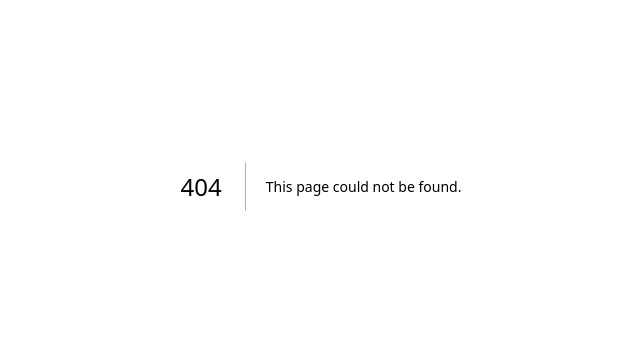
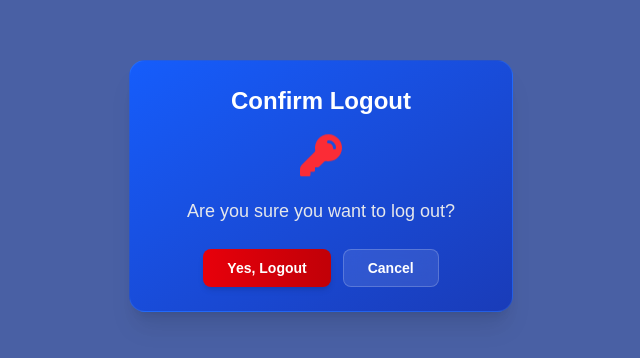
Before and after one commit to Sparta503/hospital-management-system, a Next.js app: page /logout in a window 1280 px wide. Before the commit this address had no page. Shown: the part 214-572 px from the top of the page, without its empty margins (319-959 px from the left). Built offline with nearby package versions, Linux system fonts and the light colour scheme.

Commit message:
Create page.tsx

```diff
--- /dev/null
+++ b/src/app/logout/page.tsx
@@ -0,0 +1,123 @@
+'use client';
+
+import { useEffect, useState, KeyboardEvent } from "react";
+import { useRouter } from 'next/navigation';
+
+export default function LogoutPage() {
+  const router = useRouter();
+  const [isModalOpen, setIsModalOpen] = useState<boolean>(true);
+  const [isLoggingOut, setIsLoggingOut] = useState<boolean>(false);
+
+  useEffect(() => {
+    // Ensure modal is open when component mounts
+    setIsModalOpen(true);
+
+    function onKeyDown(e: KeyboardEvent) {
+      if (e.key === "Escape") {
+        setIsModalOpen(false);
+        router.back();
+      }
+    }
+
+    // Properly type the event listener
+    const keyDownHandler = (e: globalThis.KeyboardEvent) => onKeyDown(e as unknown as KeyboardEvent);
+    window.addEventListener("keydown", keyDownHandler);
+    return () => window.removeEventListener("keydown", keyDownHandler);
+  }, [router]);
+
+  const handleLogout = async (): Promise<void> => {
+    try {
+      setIsLoggingOut(true);
+
+      // Simulate a brief delay to show the loading state
+      await new Promise(resolve => setTimeout(resolve, 1500));
+
+      // Clear all auth data
+      localStorage.removeItem('userToken');
+      localStorage.removeItem('userType');
+      sessionStorage.clear();
+      document.cookie = 'auth-token=; expires=Thu, 01 Jan 1970 00:00:00 UTC; path=/;';
+
+      // Close modal and redirect to login page
+      setIsModalOpen(false);
+
+      // Redirect to the root which shows the login form
+      window.location.href = '/';
+    } catch (error: unknown) {
+      if (error instanceof Error) {
+        console.error('Logout error:', error.message);
+      } else {
+        console.error('An unknown error occurred during logout');
+      }
+      setIsLoggingOut(false);
+    }
+  };
+
+  const handleCancel = (): void => {
+    setIsModalOpen(false);
+    router.back();
+  };
+
+  if (!isModalOpen) return null;
+
+  return (
+    <div
+      className="fixed inset-0 bg-blue-900/80 flex items-center justify-center z-[9999]"
+      onClick={handleCancel}
+      aria-modal="true"
+      role="dialog"
+    >
+      <div
+        className="bg-gradient-to-br from-blue-600 to-blue-800 rounded-2xl max-w-sm w-full p-6 mx-4 shadow-xl border border-blue-400/20"
+        onClick={e => e.stopPropagation()}
+      >
+        <h2 className="text-2xl font-bold mb-4 text-center text-white">
+          Confirm Logout
+        </h2>
+
+        <div className="flex justify-center mb-4">
+          <svg
+            xmlns="http://www.w3.org/2000/svg"
+            fill="currentColor"
+            viewBox="0 0 24 24"
+            className="h-12 w-12 text-red-500 animate-bounce"
+          >
+            <path
+              fillRule="evenodd"
+              d="M15.75 1.5a6.75 6.75 0 0 0-6.651 7.906c.067.39-.032.717-.221.906l-6.5 6.499a3 3 0 0 0-.878 2.121v2.818c0 .414.336.75.75.75H6a.75.75 0 0 0 .75-.75v-1.5h1.5A.75.75 0 0 0 9 19.5V18h1.5a.75.75 0 0 0 .53-.22l2.658-2.658c.19-.189.517-.288.906-.22A6.75 6.75 0 1 0 15.75 1.5Zm0 3a.75.75 0 0 0 0 1.5A2.25 2.25 0 0 1 18 8.25a.75.75 0 0 0 1.5 0 3.75 3.75 0 0 0-3.75-3.75Z"
+              clipRule="evenodd"
+            />
+          </svg>
+        </div>
+
+        <p className="text-center text-gray-200 text-lg mb-6">
+          Are you sure you want to log out?
+        </p>
+
+        <div className="flex flex-col sm:flex-row justify-center gap-3">
+          <button
+            onClick={handleLogout}
+            disabled={isLoggingOut}
+            className="bg-gradient-to-r from-red-600 to-red-700 text-white px-6 py-2 rounded-lg font-semibold text-sm hover:from-red-700 hover:to-red-800 transition-all duration-200 shadow-md hover:shadow-red-500/25 transform hover:scale-[1.02] disabled:opacity-70 disabled:cursor-not-allowed"
+          >
+            {isLoggingOut ? (
+              <div className="flex items-center justify-center">
+                <div className="w-5 h-5 border-t-2 border-b-2 border-white rounded-full animate-spin mr-2"></div>
+                <span>Logging out...</span>
+              </div>
+            ) : (
+              'Yes, Logout'
+            )}
+          </button>
+          <button
+            onClick={handleCancel}
+            disabled={isLoggingOut}
+            className="bg-white/10 backdrop-blur-sm text-white px-6 py-2 rounded-lg font-semibold text-sm hover:bg-white/20 transition-all duration-200 border border-white/20 disabled:opacity-70 disabled:cursor-not-allowed"
+          >
+            Cancel
+          </button>
+        </div>
+      </div>
+    </div>
+  );
+}
```
